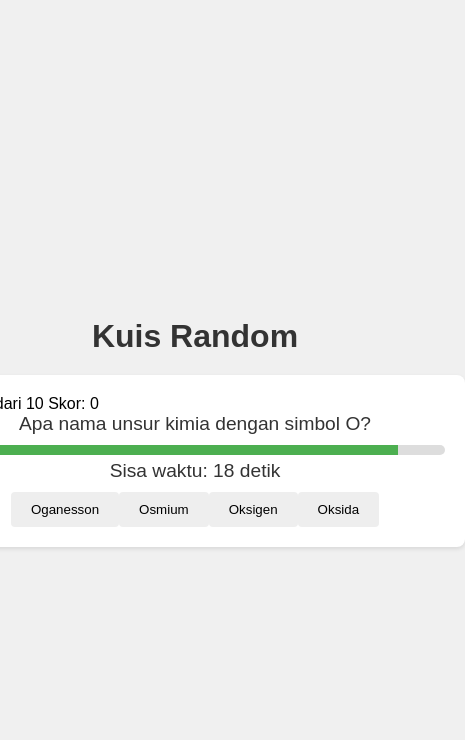
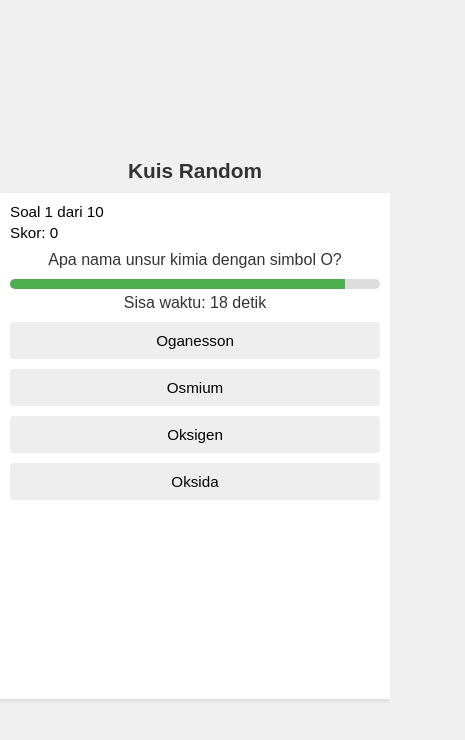
Before and after one commit to wldn-087/wldn-087.github.io, a plain HTML site: page Games/KuisRandom/kuisInteraktif.html in a window 390 px wide. Both pictures are taken after a click on the button "Mulai Kuis". Shown: the whole page, 465 px wide, since content can reach past the window. Drawn offline with Linux system fonts and the light colour scheme.

Commit message:
Improve responsive design and layout of interactive quiz

```diff
--- a/Games/KuisRandom/kuisInteraktif.html
+++ b/Games/KuisRandom/kuisInteraktif.html
@@ -22,13 +22,16 @@
             padding: 20px;
             border-radius: 8px;
             box-shadow: 0 2px 4px rgba(0, 0, 0, 0.1);
-            width: 500px;
+            width: 90%;
+            max-width: 500px;
+            box-sizing: border-box;
         }
 
         h1 {
             text-align: center;
             margin-bottom: 20px;
             color: #333;
+            font-size: 2em;
         }
 
         #soal {
@@ -36,12 +39,15 @@
             margin-bottom: 10px;
             color: #333;
             text-align: center;
+            word-break: break-word;
         }
 
         #jawaban {
             display: flex;
+            flex-direction: column;
+            gap: 10px;
             justify-content: center;
-            align-items: center;
+            align-items: stretch;
         }
 
         #jawaban button {
@@ -51,6 +57,9 @@
             border-radius: 4px;
             cursor: pointer;
             transition: background-color 0.3s;
+            font-size: 1em;
+            width: 100%;
+            box-sizing: border-box;
         }
 
         #jawaban button:hover {
@@ -90,6 +99,11 @@
             border-radius: 4px;
             cursor: pointer;
             transition: background-color 0.3s;
+            font-size: 1em;
+            width: 100%;
+            max-width: 300px;
+            margin: 0 auto 10px auto;
+            display: block;
         }
 
         #start-button:hover, #restart-button:hover {
@@ -110,6 +124,41 @@
             height: 100%;
             background-color: #4caf50;
             transition: width 1s linear;
+        }
+
+        #info {
+            display: flex;
+            justify-content: space-between;
+            margin-bottom: 10px;
+            font-size: 1em;
+            flex-wrap: wrap;
+        }
+
+        @media (max-width: 600px) {
+            #kuis-container {
+                padding: 10px;
+                border-radius: 0;
+                width: 100%;
+                max-width: 100%;
+                min-height: 60vh;
+            }
+            h1 {
+                font-size: 1.3em;
+                margin-bottom: 10px;
+            }
+            #soal {
+                font-size: 1em;
+            }
+            #jawaban button, #start-button, #restart-button {
+                font-size: 0.95em;
+                padding: 10px;
+            }
+            #info {
+                font-size: 0.95em;
+                flex-direction: column;
+                gap: 4px;
+                align-items: flex-start;
+            }
         }
     </style>
 </head>
@@ -153,7 +202,6 @@
             pertanyaan = json.pertanyaan;
             acakArray(pertanyaan);
             pertanyaan = pertanyaan.slice(0, 10); // Ambil 10 pertanyaan acak
-            console.log(pertanyaan);
             })
             .catch(error => console.error('Error fetching JSON:', error));
 
```
